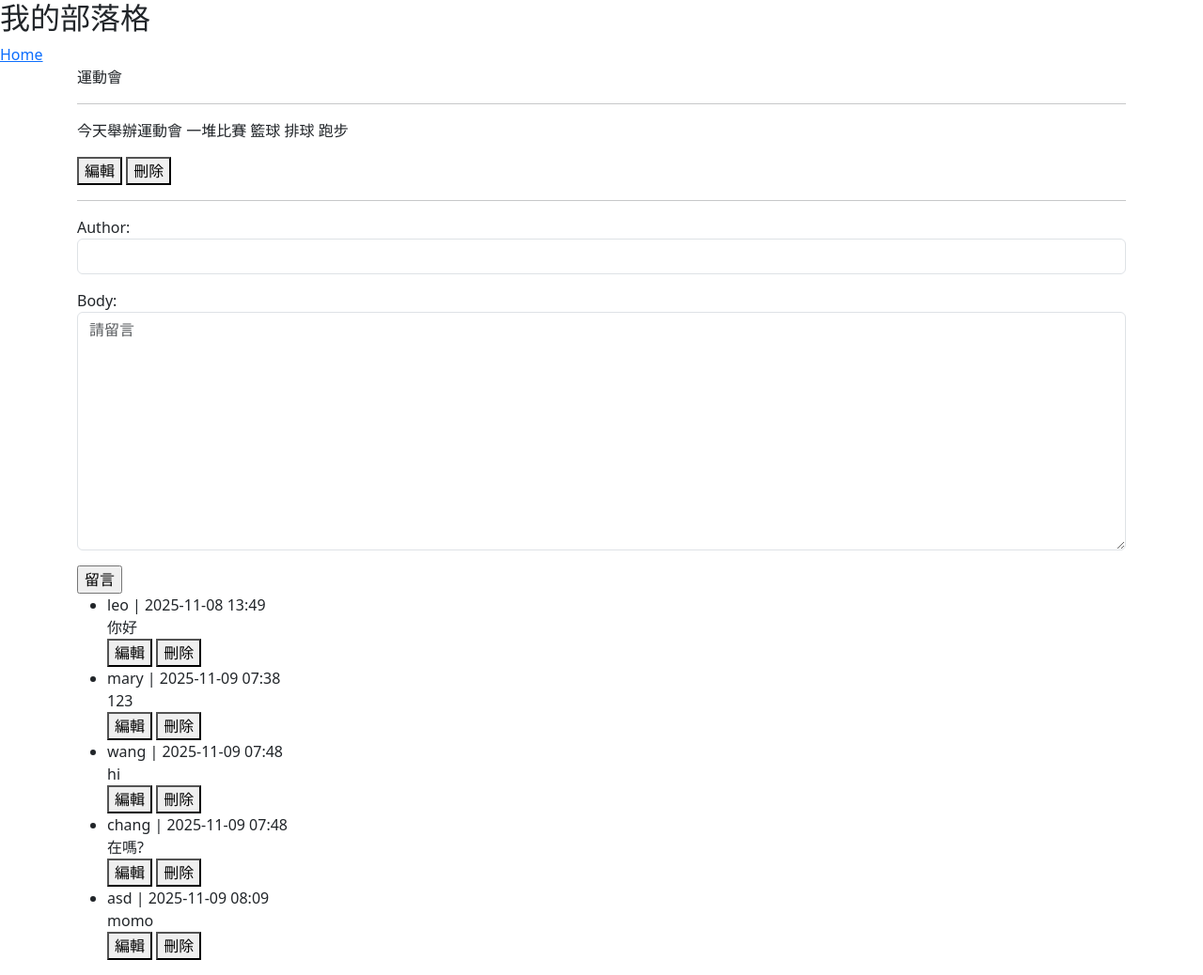
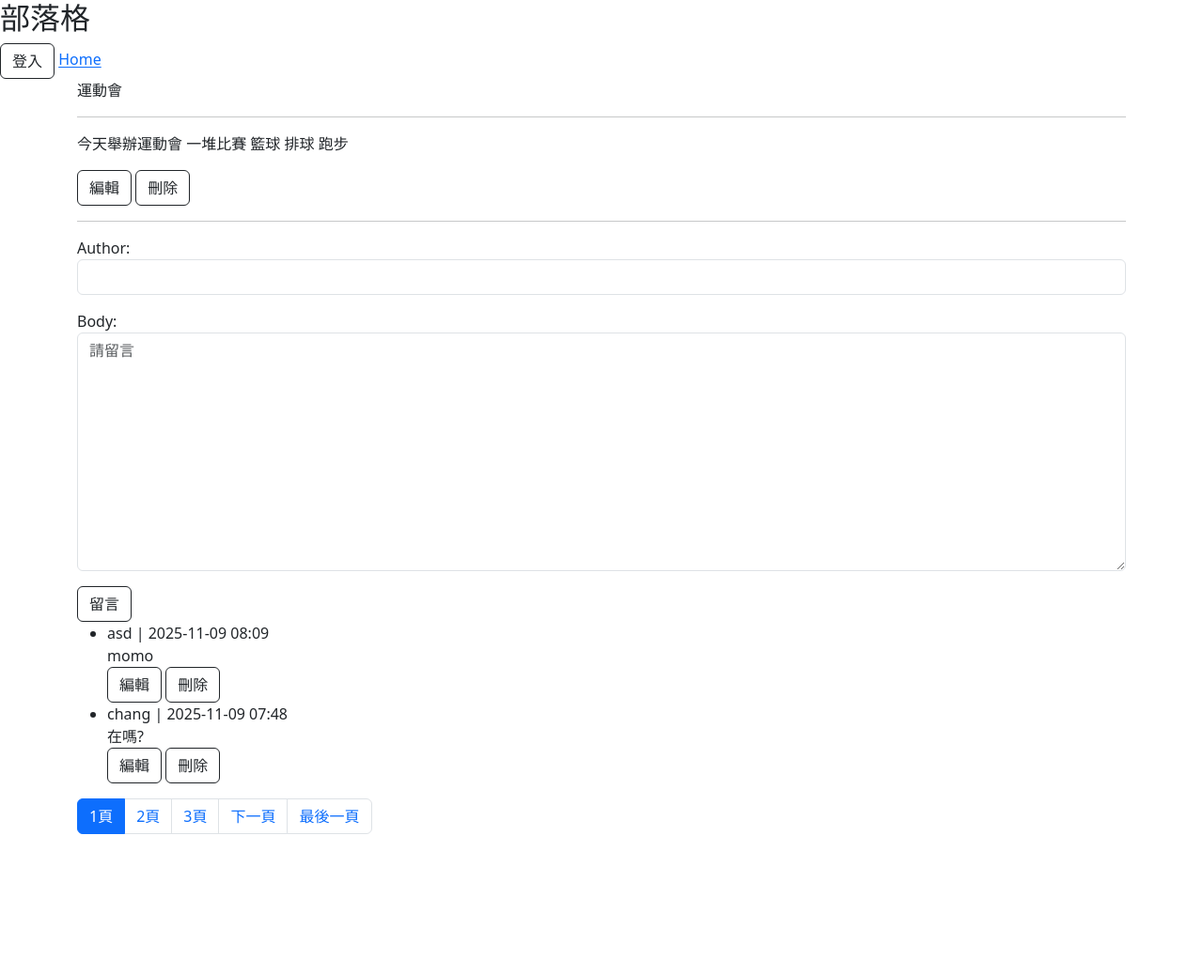
Before and after one commit to totppcop-code/Project-Blog, a Django app: page /post/16/ in a window 1280 px wide. Shown: the whole page at 94% size. After the commit the page ends 888 px from the top, so only its background shows below. Run offline with Django 5.2, Linux system fonts and the light colour scheme; data comes from the database, SQL or seed files in the repository; both versions use the stored data as it was after the commit.

Commit message:
新增 登入 留言分頁

```diff
--- a/myblog/templates/base.html
+++ b/myblog/templates/base.html
@@ -10,8 +10,23 @@
 </head>
 
 <body>
-    <h2>我的部落格</h2>
+
+    <h2>部落格</h2>
+    {% if user.is_authenticated %}
+    <p>歡迎{{ user.username }}
+    <form method="post" action="{% url 'logout' %}">
+        {% csrf_token %}
+
+        <input type="submit" value="登出" class="btn btn-outline-dark">
+    </form>
+    </p>
+    {% else %}
+    <a href="{% url 'login' %}" class="btn btn-outline-dark">登入</a>
+    {% endif %}
     <a href="{% url 'post-list' %}">Home</a>
+
+
+
     <br>
     <div class="container">
         {% block title %}{% endblock title %}
--- a/myblog/templates/myblog/comment_confirm_delete.html
+++ b/myblog/templates/myblog/comment_confirm_delete.html
@@ -9,8 +9,8 @@
 <form method="post">
     {% csrf_token %}
 
-    <input type="submit" value="確定">
+    <input type="submit" value="確定" class="btn btn-outline-dark">
 </form>
-<a href="{% url 'comment-detail' comment.pk %}"><button>取消</button></a>
+<a href="{% url 'comment-detail' comment.pk %}" class="btn btn-outline-dark">取消</a>
 
 {% endblock content  %}
--- a/myblog/templates/myblog/comment_form.html
+++ b/myblog/templates/myblog/comment_form.html
@@ -5,10 +5,10 @@
     {% csrf_token %}
     {{ form.as_p }}
 
-    <input type="submit" value="確定">
+    <input type="submit" value="確定" class="btn btn-outline-dark">
 
 </form>
-<a href="{% url 'post-detail' object.post.pk %}" ><button>取消</button></a>
+<a href="{% url 'post-detail' object.post.pk %}" class="btn btn-outline-dark">取消</a>
 
 
 
--- a/myblog/templates/myblog/post_confirm_delete.html
+++ b/myblog/templates/myblog/post_confirm_delete.html
@@ -9,9 +9,9 @@
 <form method="post">
     {% csrf_token %}
 
-    <input type="submit" value="Confirm">
+    <input type="submit" value="Confirm" class="btn btn-outline-dark">
 
 </form>
-<a href="{% url 'post-detail' post.pk %}"><button>Cancel</button></a>
+<a href="{% url 'post-detail' post.pk %}" class="btn btn-outline-dark">取消</a>
 
 {% endblock content %}
--- a/myblog/templates/myblog/post_detail.html
+++ b/myblog/templates/myblog/post_detail.html
@@ -8,17 +8,24 @@
 <hr>
 {{ post.body|linebreaks }}
 
-<a href="{% url 'post-update' post.pk %}"><button>編輯</button></a>
-<a href="{% url 'post-delete' post.pk %}"><button>刪除</button></a>
+<a href="{% url 'post-update' post.pk %}" class="btn btn-outline-dark">編輯</a>
+<a href="{% url 'post-delete' post.pk %}" class="btn btn-outline-dark">刪除</a>
 
 <hr>
 <form method="post" action="{% url 'comment-create' post.pk %}">
     {% csrf_token %}
     {{ form.as_p }}
     <input type="hidden" name="post" value="{{post.pk}}">
-    <input type="submit" value="留言">
+    <input type="submit" value="留言" class="btn btn-outline-dark">
 
 </form>
+{% if messages %}
+<ul>
+  {% for message in messages %}
+  <li class="alert alert-warning"> {{ message }} </li>
+  {% endfor %}
+</ul>
+{% endif %}
 
 {% if comments %}
 <ul>
@@ -28,8 +35,8 @@
 
     <br>{{ comment.body }}</li>
 
-    <a href="{% url 'comment-update' comment.pk %}"><button>編輯</button></a>
-    <a href="{% url 'comment-delete' comment.pk %}"><button>刪除</button></a>
+    <a href="{% url 'comment-update' comment.pk %}" class="btn btn-outline-dark">編輯</a>
+    <a href="{% url 'comment-delete' comment.pk %}" class="btn btn-outline-dark">刪除</a>
 
   {% endfor %}
 </ul>
@@ -37,6 +44,25 @@
 <p>無留言</p>
 {% endif %}
 
+<nav aria-label="留言分頁區">
+  <ul class="pagination">
+    {% if page_obj.has_previous %}
+    <li class="page-item"><a href="?page=1" class="page-link">第一頁</a></li>
+    <li class="page-item"><a href="?page={{page_obj.previous_page_number}}" class="page-link">上一頁</a></li>
+    {% endif %}
+
+    {% for num in page_obj.paginator.page_range  %}
+    <li class="page-item {% if page_obj.number == num %}active{% endif %}">
+      <a href="?page={{ num }}" class="page-link">{{ num }}頁</a>
+    </li>
+    {% endfor %}
+
+    {% if page_obj.has_next %}
+    <li class="page-item"><a href="?page={{page_obj.next_page_number}}" class="page-link">下一頁</a></li>
+    <li class="page-item"><a href="?page={{page_obj.paginator.num_pages}}" class="page-link">最後一頁</a></li>
+    {% endif %}
+  </ul>
+</nav>
 
 
 
--- a/myblog/templates/myblog/post_form.html
+++ b/myblog/templates/myblog/post_form.html
@@ -9,13 +9,13 @@
         {% csrf_token %}
         {{ form.as_p }}
 
-        <input type="submit" value="確定">
+        <input type="submit" value="確定" class="btn btn-outline-dark">
 
     </form>
     {% if object %}
-    <a href="{% url 'post-detail' object.pk %}"><button >取消</button></a>
+    <a href="{% url 'post-detail' object.pk %}" class="btn btn-outline-dark">取消</a>
     {% else %}
-    <a href="{% url 'post-list' %}"><button >取消</button></a>
+    <a href="{% url 'post-list' %}" class="btn btn-outline-dark">取消</a>
     {% endif %}
 
 
--- a/myblog/urls.py
+++ b/myblog/urls.py
@@ -1,16 +1,21 @@
 from . import views
 from django.urls import path
+from django.contrib.auth import views as auth_view
 
 urlpatterns=[
+    #文章
     path('',views.PostListView.as_view(), name='post-list'),
     path('post/<int:pk>/',views.PostDetailView.as_view(), name='post-detail'),
     path('create/',views.PostCreateView.as_view(), name='post-create'),
     path('post/<int:pk>/update/',views.PostUpdateView.as_view(), name='post-update'),
     path('post/<int:pk>/delete/',views.PostDeleteView.as_view(), name='post-delete'),
-
+    #留言
     path('comment/',views.CommentListView.as_view(), name='comment-list'),
     path('comment/<int:pk>/', views.CommentDetailView.as_view(), name='comment-detail'),
     path('post/<int:pk>/comment/create/',views.CommentCreateView.as_view(), name='comment-create'),
     path('comment/<int:pk>/update/', views.CommentUpdateView.as_view(), name='comment-update'),
     path('comment/<int:pk>/delete/', views.CommentDeleteView.as_view(), name='comment-delete'),
+    #
+    path('accounts/login/',auth_view.LoginView.as_view(template_name='registration/login.html'), name='login'),
+    path('accounts/logout/',auth_view.LogoutView.as_view(next_page='login'), name='logout' ),
 ]
--- a/myblog/views.py
+++ b/myblog/views.py
@@ -4,6 +4,9 @@ from django.contrib.auth.models import User
 from django.views.generic import ListView, DetailView, CreateView, UpdateView, DeleteView
 from django.urls import reverse_lazy
 from .forms import PostForm,CommentForm
+from django.contrib import messages
+from django.contrib.messages.views import SuccessMessageMixin
+from django.core.paginator import Paginator
 
 class PostListView(ListView):
     model = Post
@@ -16,8 +19,19 @@ class PostDetailView(DetailView):
 
     def get_context_data(self,**kwargs):
         context = super().get_context_data(**kwargs)
+        # 留言區用
         context['form'] = CommentForm()
         context['comments'] = Comment.objects.filter(post=self.object)
+        # 留言分頁用
+        comments = Comment.objects.filter(post=self.object).order_by('-create_date')
+        paginator = Paginator(comments,2)
+
+        page_number = self.request.GET.get('page')
+        page_obj = paginator.get_page(page_number)
+
+        context['comments'] = page_obj.object_list
+        context['page_obj'] = page_obj
+
         return context
 
 class PostCreateView(CreateView):
@@ -55,9 +69,10 @@ class CommentDetailView(DetailView):
     model = Comment
 
 
-class CommentCreateView(CreateView):
+class CommentCreateView(SuccessMessageMixin,CreateView):
     model = Comment
     form_class = CommentForm
+    success_message = "新增一則留言"
 
 
     def form_valid(self,form):
@@ -75,16 +90,18 @@ class CommentCreateView(CreateView):
         return reverse_lazy('post-detail',kwargs={'pk':self.object.post.pk})
 
 
-class CommentUpdateView(UpdateView):
+class CommentUpdateView(SuccessMessageMixin,UpdateView):
     model = Comment
     form_class = CommentForm
+    success_message = '更新留言'
 
     def get_success_url(self):
         return reverse_lazy('post-detail',kwargs={'pk':self.object.post.pk})
 
 
-class CommentDeleteView(DeleteView):
+class CommentDeleteView(SuccessMessageMixin,DeleteView):
     model = Comment
+    success_message = '刪除一則留言'
 
     def get_success_url(self):
         return reverse_lazy('post-detail',kwargs={'pk':self.object.post.pk})
--- a/myvm/settings.py
+++ b/myvm/settings.py
@@ -121,3 +121,5 @@ STATIC_URL = 'static/'
 # https://docs.djangoproject.com/en/5.2/ref/settings/#default-auto-field
 
 DEFAULT_AUTO_FIELD = 'django.db.models.BigAutoField'
+
+LOGIN_REDIRECT_URL = 'post-list'
```
Also changed, not shown: myblog/templates/registration/login.html (added, +17 -0 lines), db.sqlite3.
